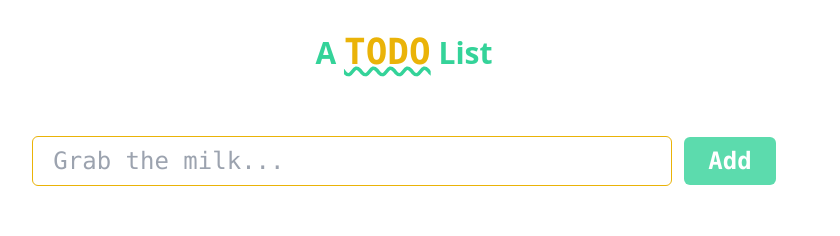
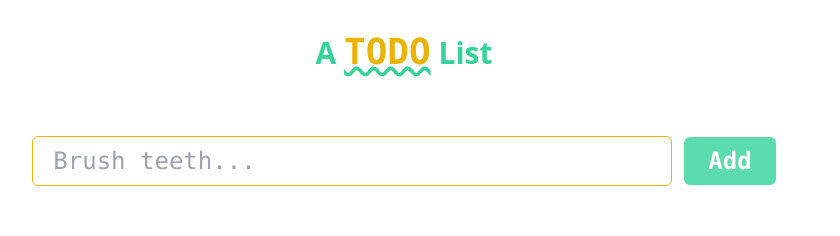
Before and after one commit to Halim-Shams/React-TODO, a React (Vite) app: page / in a window 1280 px wide. Shown: the top 236 px of the page, without its empty margins (236-1076 px from the left). Built offline with nearby package versions, Linux system fonts and the light colour scheme.

Commit message:
random placeholder added

```diff
--- a/src/Form.tsx
+++ b/src/Form.tsx
@@ -3,6 +3,35 @@ import React, {useRef} from 'react';
 interface Props {
 	onAdd: (Data: string) => void;
 }
+
+const funTodos = [
+	'Grab the milk',
+	'Take the dog out',
+	'Wash the dishes',
+	'Watch an Episode',
+	'Watch a movie',
+	'Go for a walk',
+	'Meet my grandparents',
+	'Read the book',
+	'Write something down',
+	'Publish a video',
+	'Code',
+	'Prayer',
+	'Meditation',
+	'Go to GYM',
+	'Take the vitamins',
+	'Take Creatine',
+	'Take Protien',
+	'Drink water',
+	'Go for a juggle',
+	'Nap',
+	'Go to bed',
+	'Brush teeth',
+	'Cold shower',
+];
+
+const randomNumber = Math.trunc(Math.random() * funTodos.length);
+const randomPlaceholder = `${funTodos[randomNumber]}...`;
 
 const Form = ({onAdd}: Props) => {
 	const todoRef = useRef<any>(null);
@@ -20,7 +49,7 @@ const Form = ({onAdd}: Props) => {
 				ref={todoRef}
 				type='text'
 				className='outline-none border py-2 px-5 w-9/12 rounded-md text-2xl font-mono focus:border-yellow-500'
-				placeholder='Grab the milk...'
+				placeholder={randomPlaceholder}
 			/>
 			<button
 				onClick={add}
```
